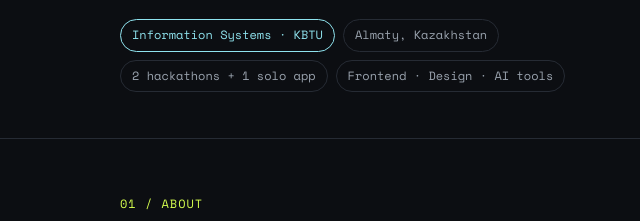
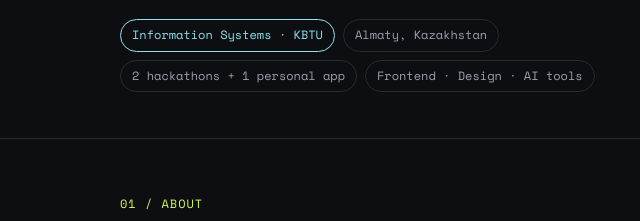
Before and after one commit to vellsevul/my_portfolio, a plain HTML site: page index.html in a window 1280 px wide. Shown: the part 457-678 px from the top of the page, 0-640 px from the left. Drawn offline with nearby package versions, Linux system fonts and the light colour scheme.

Commit message:
Reword hero chip
Co-Authored-By: Claude Sonnet 5.5 <noreply@anthropic.com>
Claude-Session: https://claude.ai/code/session_01KueAe8vtdiptuDrv2q4XUB

```diff
--- a/index.html
+++ b/index.html
@@ -98,7 +98,7 @@ footer{border-top:1px solid var(--line);padding:30px 0 50px;color:var(--muted);f
     <div class="facts">
       <span class="chip hot">Information Systems · KBTU</span>
       <span class="chip">Almaty, Kazakhstan</span>
-      <span class="chip">2 hackathons + 1 solo app</span>
+      <span class="chip">2 hackathons + 1 personal app</span>
       <span class="chip">Frontend · Design · AI tools</span>
     </div>
   </div>
```
